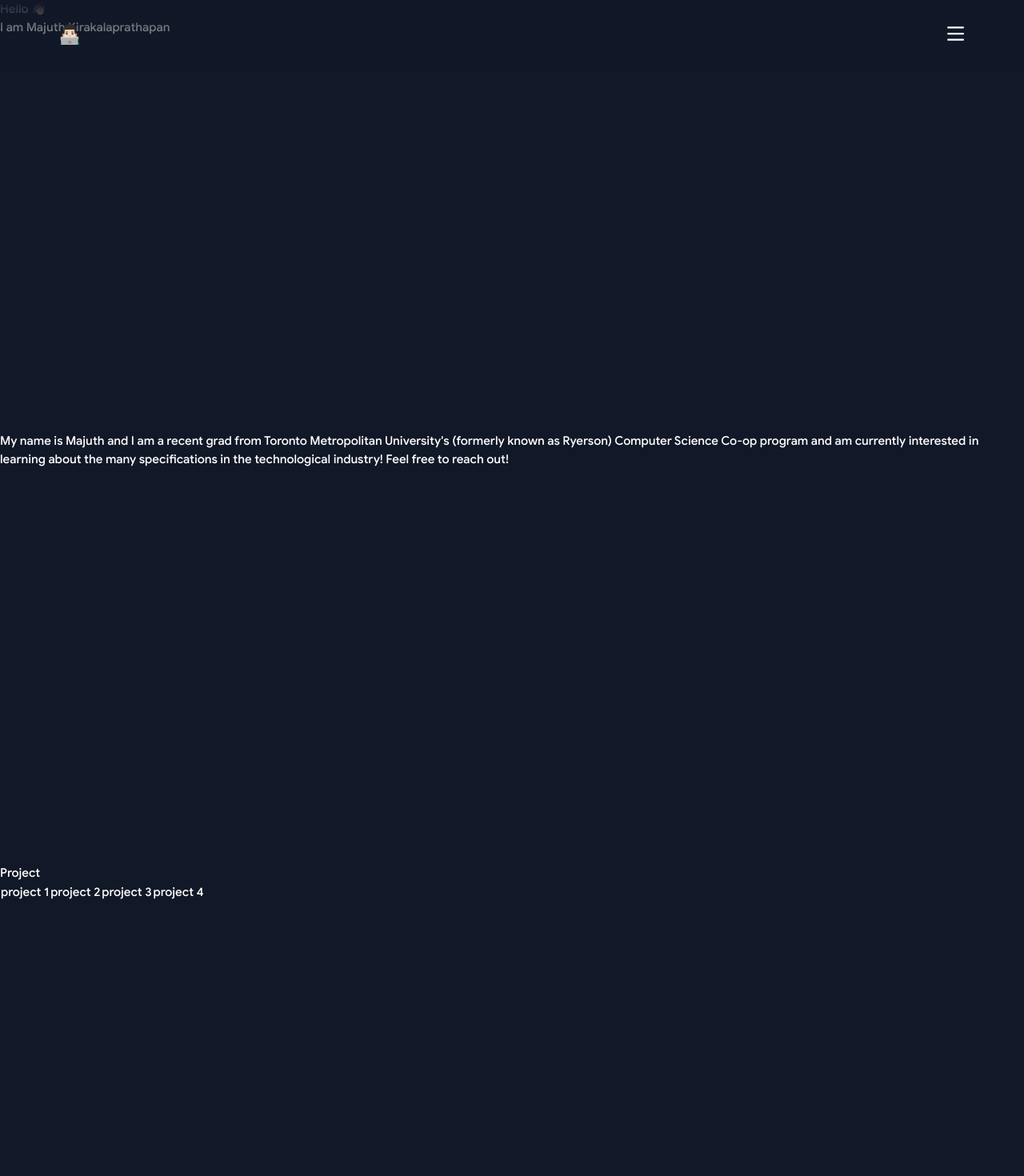
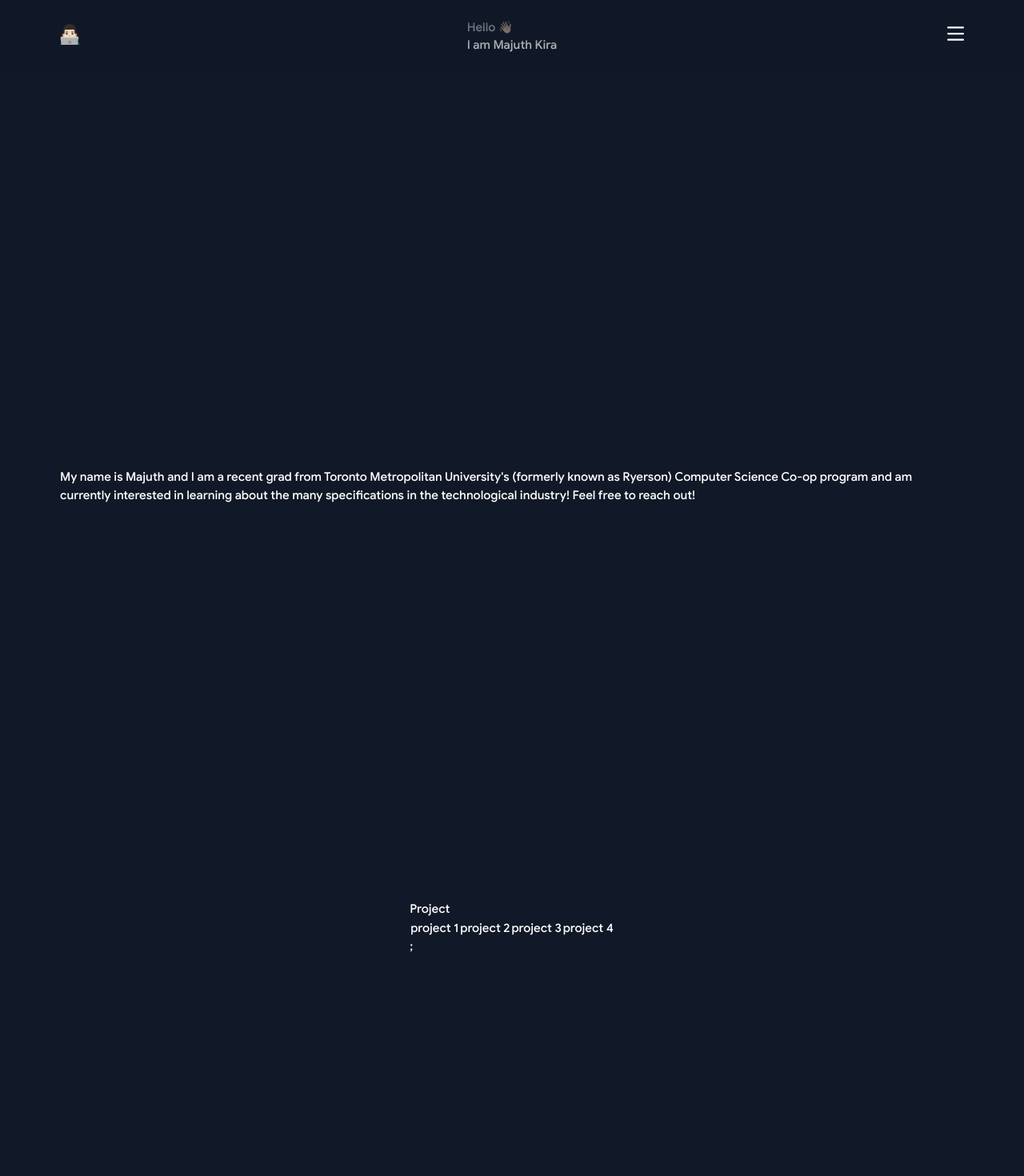
Before and after one commit to majuth/portfolio-site-2.0, a React (Create React App) app: page / in a window 1280 px wide. Shown: the top 1470 px of the page at 80% size. Built offline with nearby package versions, Linux system fonts and the light colour scheme.

Commit message:
Create section margins

```diff
--- a/src/App.css
+++ b/src/App.css
@@ -114,3 +114,5 @@ html {
             }
     }
 }
+
+.title{}
--- a/src/App.js
+++ b/src/App.js
@@ -16,6 +16,7 @@ function App() {
       <header className="App-header">
         <Header/>
       </header>
+        <main className='flex-col flex'>
           <Title/>
           <br />
           <br />
@@ -177,6 +178,7 @@ function App() {
           <br />
           <br />
           <br />
+        </main>
     </div>
   );
 }
--- a/src/components/description/description.js
+++ b/src/components/description/description.js
@@ -1,6 +1,10 @@
 
 function Description() {
-    return <h2>My name is Majuth and I am a recent grad from Toronto Metropolitan University's (formerly known as Ryerson) Computer Science Co-op program and am currently interested in learning about the many specifications in the technological industry! Feel free to reach out!</h2>;
+    return <section className="section-container">
+        <h2>
+        My name is Majuth and I am a recent grad from Toronto Metropolitan University's (formerly known as Ryerson) Computer Science Co-op program and am currently interested in learning about the many specifications in the technological industry! Feel free to reach out!
+        </h2>
+    </section>;
 }
 
 export default Description;
--- a/src/components/education/education.js
+++ b/src/components/education/education.js
@@ -1,6 +1,8 @@
 
 function Education() {
-    return <h2>TMU 2023 Grad!</h2>;
+    return <section className="section-container">
+        <h2>TMU 2023 Grad!</h2>;
+    </section>
 }
 
 export default Education;
--- a/src/components/experience/experience.js
+++ b/src/components/experience/experience.js
@@ -1,6 +1,8 @@
 
 function Experience() {
-    return <h2>Experience<h4>Job 1</h4><h4>Job 2</h4><h4>Job 3</h4><h4>Job 4</h4></h2>;
+    return <section className="section-container">
+        <h2>Experience<h4>Job 1</h4><h4>Job 2</h4><h4>Job 3</h4><h4>Job 4</h4></h2>;
+    </section>
 }
 
 export default Experience;
--- a/src/components/footer/footer.js
+++ b/src/components/footer/footer.js
@@ -1,6 +1,8 @@
 
 function Footer() {
-    return <h2>Developed by Majuth Kirakalaprathapan</h2>;
+    return <section className="section-container">
+        <h2>Developed by Majuth Kirakalaprathapan</h2>;
+    </section>
 }
 
 export default Footer;
--- a/src/components/projects/projects.js
+++ b/src/components/projects/projects.js
@@ -1,6 +1,8 @@
 
 function Project() {
-    return <h2>Project <table><tr><td>project 1</td><td>project 2</td><td>project 3</td><td>project 4</td></tr></table></h2>;
+    return <section className="section-container">
+        <h2>Project <table><tr><td>project 1</td><td>project 2</td><td>project 3</td><td>project 4</td></tr></table></h2>;
+    </section>
 }
 
 export default Project;
--- a/src/components/skills/skills.js
+++ b/src/components/skills/skills.js
@@ -1,6 +1,8 @@
 
 function Skills() {
-    return <h2>Java Python React Logos Logos Logos Logos Logos Logos Logos Logos Logos</h2>;
+    return <section className="section-container">
+        <h2>Java Python React Logos Logos Logos Logos Logos Logos Logos Logos Logos</h2>;
+    </section>
 }
 
 export default Skills;
--- a/src/components/title/title.js
+++ b/src/components/title/title.js
@@ -1,9 +1,9 @@
 
 function Title() {
-    return <div id="home">
+    return <section id="home" className="rounded-3xl relative p-6 flex-col flex justify-between max-w-full section-container">
         <h1> Hello 👋🏻 </h1>
-        <h1> I am Majuth Kirakalaprathapan </h1>
-    </div>;
+        <h1> I am Majuth Kira </h1>
+    </section>;
 
 }
 
```
Lines whose indentation alone changed are shown as unchanged.
